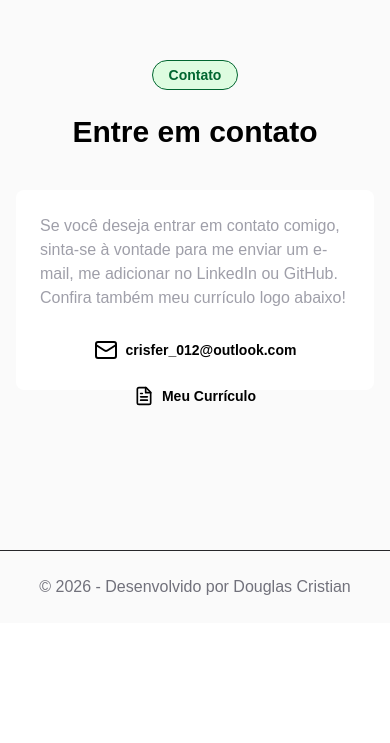
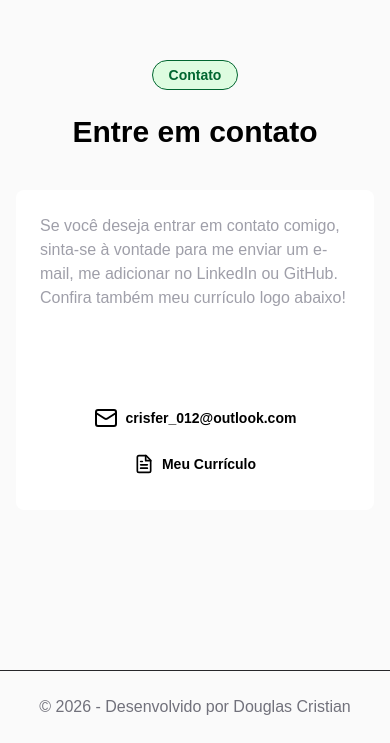
Before and after one commit to douglaasdg/meu-portifolio, a Next.js app: page / in a window 390 px wide. Shown: the part 5138-5881 px from the top of the page. Before the commit the page ends 5761 px from the top, so only its background shows below. Built offline with nearby package versions, Linux system fonts and the light colour scheme.

Commit message:
fix: Bug fix in the contact section

```diff
--- a/app/components/Contact.tsx
+++ b/app/components/Contact.tsx
@@ -12,8 +12,8 @@ export function Contact() {
                 </div>
                 <h2 className="text-3xl md:text-5xl font-bold mb-10 text-center">Entre em contato</h2>
                 <div className="">
-                    <article className="items-center p-6 border-green-800 rounded-lg flex flex-col h-50 sm:h-full md:h-80 bg-white hover:shadow-lg transition duration-300 transform hover:-translate-y-1">
-                        <p className="text-zinc-400 mb-4 flex-grow">Se você deseja entrar em contato comigo, sinta-se à vontade para me enviar um e-mail, me adicionar no LinkedIn ou GitHub.<br></br> Confira também meu currículo logo abaixo!</p>
+                    <article className="items-center p-6 border-green-800 rounded-lg flex flex-col h-80 sm:h-full md:h-80 bg-white hover:shadow-lg transition duration-300 transform hover:-translate-y-1">
+                        <p className="text-zinc-400 mb-2 flex-grow">Se você deseja entrar em contato comigo, sinta-se à vontade para me enviar um e-mail, me adicionar no LinkedIn ou GitHub.<br></br> Confira também meu currículo logo abaixo!</p>
                         <a href="mailto:crisfer_012@outlook.com" target="_blank" rel="noopener noreferrer" className="p-3 text-black hover:text-green-600 font-semibold text-sm">
                             <div className="flex items-center gap-2">
                                 <Mail className="w-6 h-6" />
```
